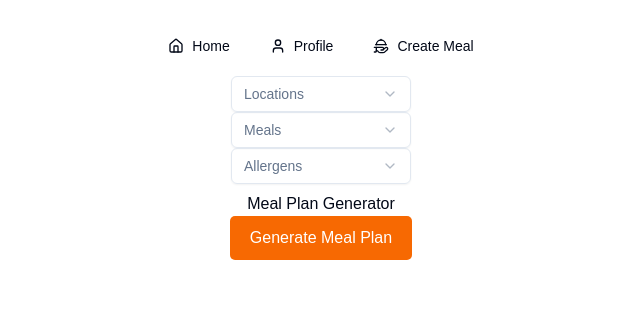
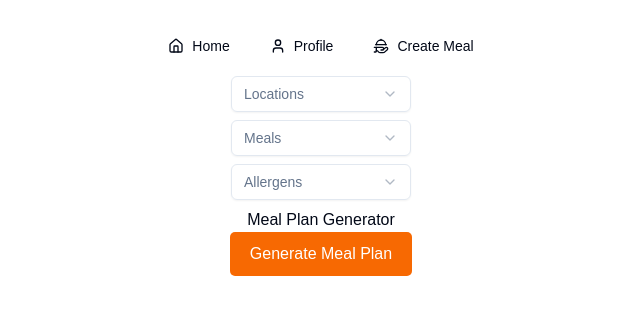
Before and after one commit to ewl5814/Brick-Hack-2025, a Next.js app in the folder nutRITion.ui/nutrition/: page /dashboard in a window 1280 px wide. Shown: the top 314 px of the page, without its empty margins (319-959 px from the left). Built offline with nearby package versions, Linux system fonts and the light colour scheme.

Commit message:
random commit

```diff
--- a/nutRITion.ui/nutrition/src/app/dashboard/page.tsx
+++ b/nutRITion.ui/nutrition/src/app/dashboard/page.tsx
@@ -1,6 +1,5 @@
 'use client'
 import Nav from ".././navbar";
-import Image from "next/image";
 import { useState } from 'react';
 import LocationsSelect from "./location-select";
 import MealsSelect from "./meal-select";
@@ -48,7 +47,7 @@
     <div style={{ fontFamily: 'Arial, sans-serif', padding: '20px' }}>
       <div className="flex flex-col items-center">
             <Nav />
-            <div className="text-center flex flex-col items-center m-2">
+            <div className="text-center flex flex-col items-center m-2 gap-2">
               <LocationsSelect />
               <MealsSelect />
               <AllergensSelect />
```
